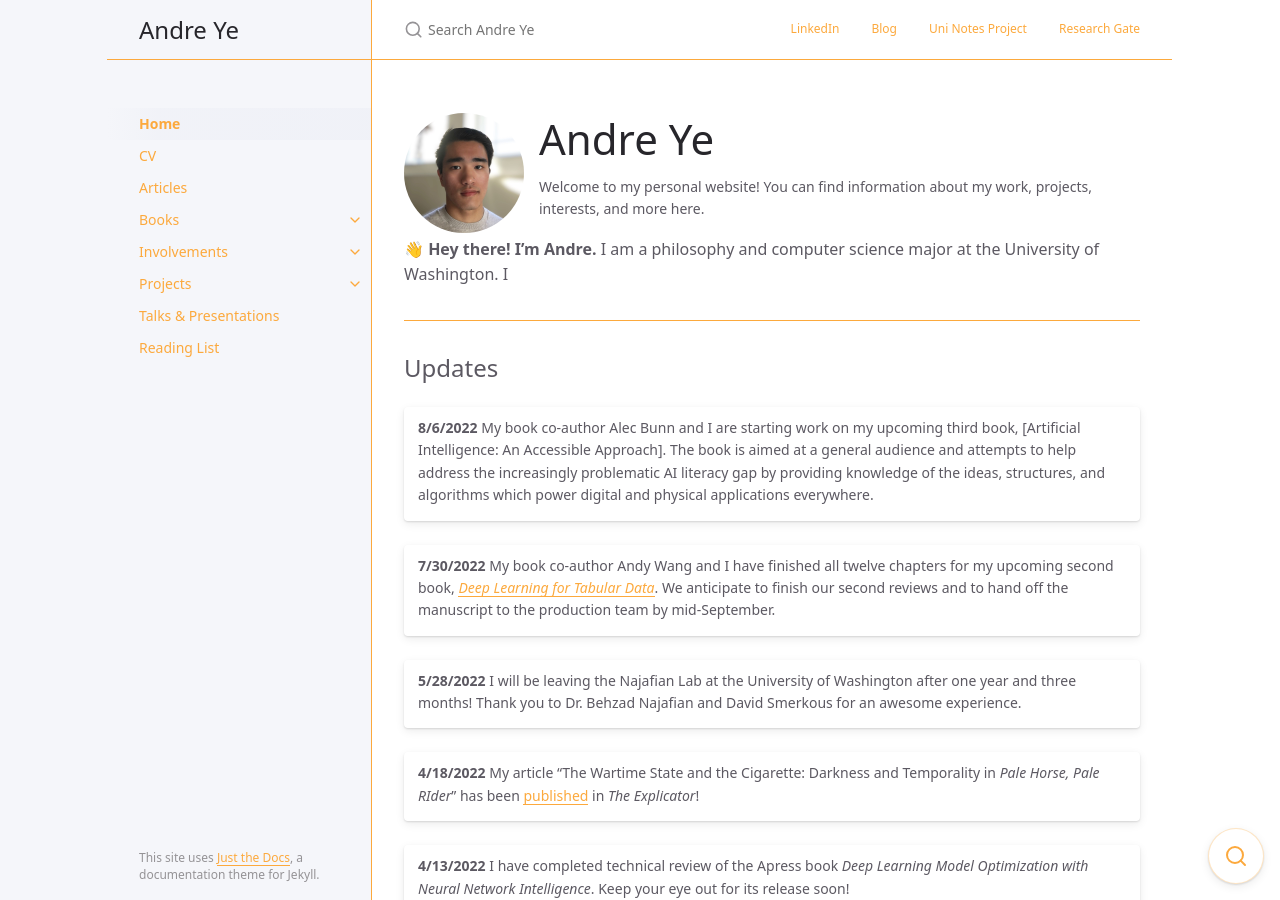
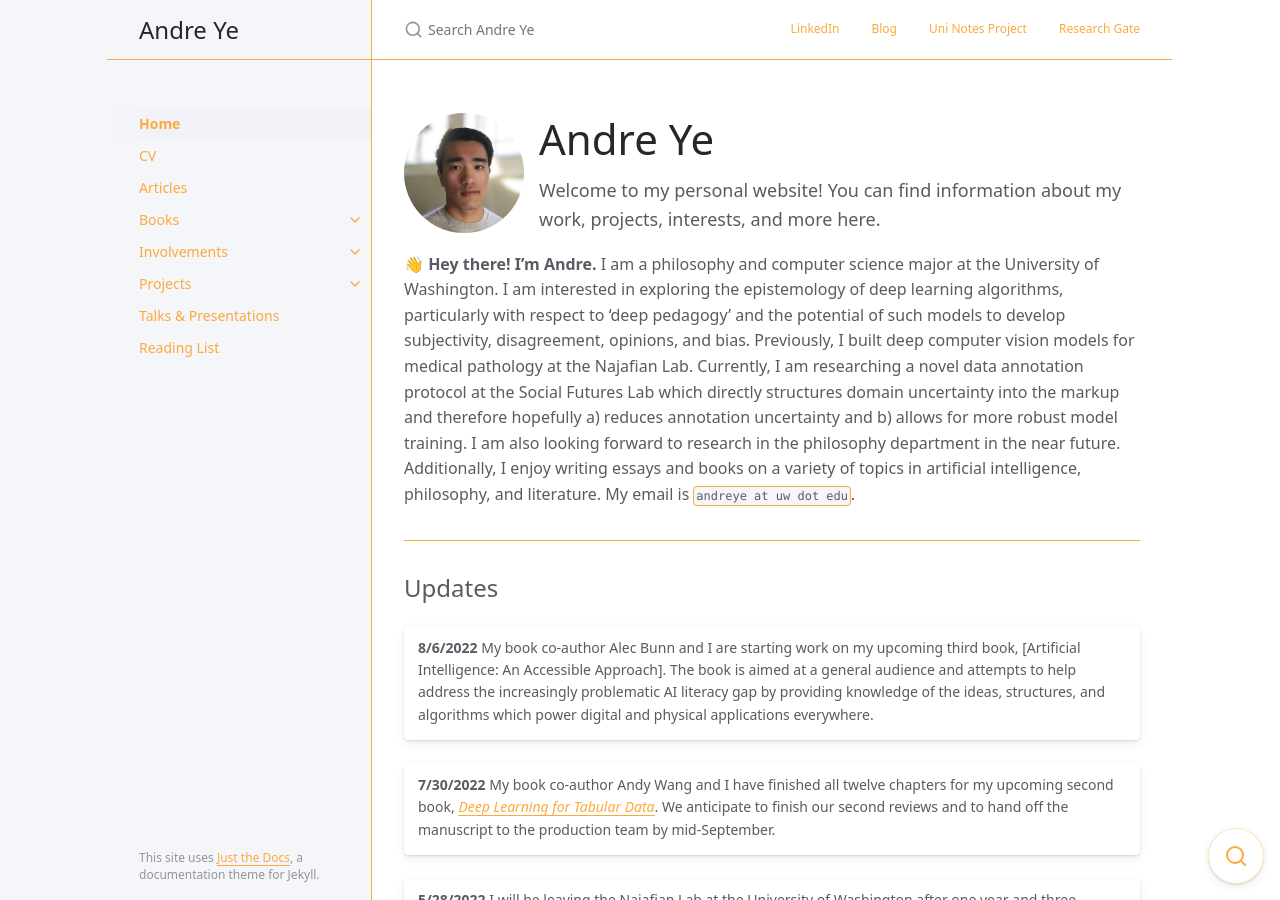
Before and after one commit to andre-ye/andre-ye.github.io-retired, a Jekyll site: the page built from index.md, in a window 1280 px wide and 900 px high. Built offline with Jekyll 4.4.1, drawn with Linux system fonts in a browser that asks for light colours; nearby versions of some CDN libraries.

Commit message:
Update index.md

```diff
--- a/index.md
+++ b/index.md
@@ -23,9 +23,9 @@ My personal website
 
 
 Welcome to my personal website! You can find information about my work, projects, interests, and more here.
-{: .fs-3 .fw-300 }
+{: .fs-5 .fw-300 }
 
-**👋 Hey there! I'm Andre.** I am a philosophy and computer science major at the University of Washington. I
+**👋 Hey there! I'm Andre.** I am a philosophy and computer science major at the University of Washington. I am interested in exploring the epistemology of deep learning algorithms, particularly with respect to 'deep pedagogy' and the potential of such models to develop subjectivity, disagreement, opinions, and bias. Previously, I built deep computer vision models for medical pathology at the Najafian Lab. Currently, I am researching a novel data annotation protocol at the Social Futures Lab which directly structures domain uncertainty into the markup and therefore hopefully a) reduces annotation uncertainty and b) allows for more robust model training. I am also looking forward to research in the philosophy department in the near future. Additionally, I enjoy writing essays and books on a variety of topics in artificial intelligence, philosophy, and literature. My email is `andreye at uw dot edu`.
 
 ---
 
```
